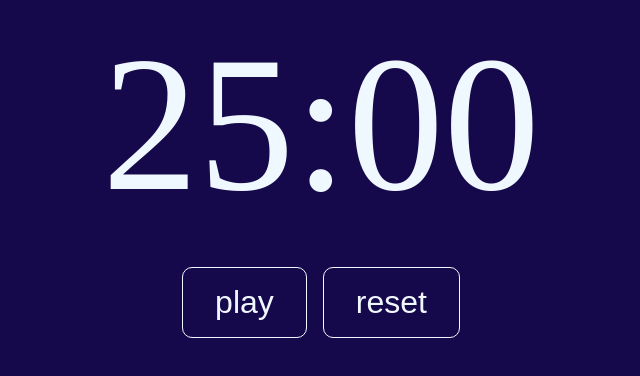
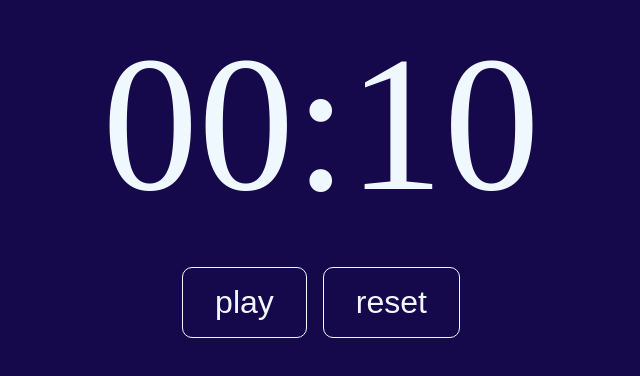
Before and after one commit to mistyb01/pomo, a React (Create React App) app: page / in a window 1280 px wide. Shown: the part 224-600 px from the top of the page, without its empty margins (319-959 px from the left). Built offline with nearby package versions, Linux system fonts and the light colour scheme.

Commit message:
switches between focus and break

```diff
--- a/src/App.jsx
+++ b/src/App.jsx
@@ -3,11 +3,12 @@ import Timer from './components/Timer.js';
 
 function App() {
 
-  const minSecs = {startingMins: 25, startingSecs: 0}
+  const minSecs = {startingMins: 0, startingSecs: 10}
+  const breakMinSecs = {breakMins: 0, breakSecs: 5}
 
   return (
     <div className="main-wrapper">
-      <Timer minSecs={minSecs}/>
+      <Timer minSecs={minSecs} breakMinSecs={breakMinSecs}/>
     </div>
   );
 }
--- a/src/components/Timer.js
+++ b/src/components/Timer.js
@@ -1,17 +1,20 @@
 import React, { useState, useEffect } from 'react'
 
-function Timer({minSecs}) {
+function Timer({minSecs, breakMinSecs}) {
     // timer logic adapted from bhargav bachina's code: https://medium.com/bb-tutorials-and-thoughts/how-to-create-a-countdown-timer-in-react-app-e99916046292
 
     // setting initial values of minutes and seconds to be what was passed into minSecs prop
     const {startingMins = 0, startingSecs = 0} = minSecs;
+    const {breakMins = 0, breakSecs = 0} = breakMinSecs;
 
     const [[currMins, currSecs], setTime] = useState([startingMins, startingSecs]);
     const [isActive, setActive] = useState(false);
+    const [mode, setMode] = useState("focus");
 
     const tick = () => {
         if (currMins === 0 && currSecs === 0) {
-            reset()
+            // reset();
+            transitionMode();
         } else if (currSecs === 0) {
             setTime([currMins - 1, 59]);
         } else {
@@ -22,6 +25,17 @@ function Timer({minSecs}) {
 
     const reset = () => setTime([parseInt(startingMins), parseInt(startingSecs)]);
 
+    function transitionMode() {
+        setActive(false);
+        if (mode === "focus") {
+            console.log("end of focus")
+            setMode("break");
+            setTime([parseInt(breakMins), parseInt(breakSecs)]);
+        } else {
+            setMode("focus");
+            reset();
+        }
+    }
     useEffect(() => {
         if (isActive) {
             const timerId = setInterval(() => tick(), 1000);
```
